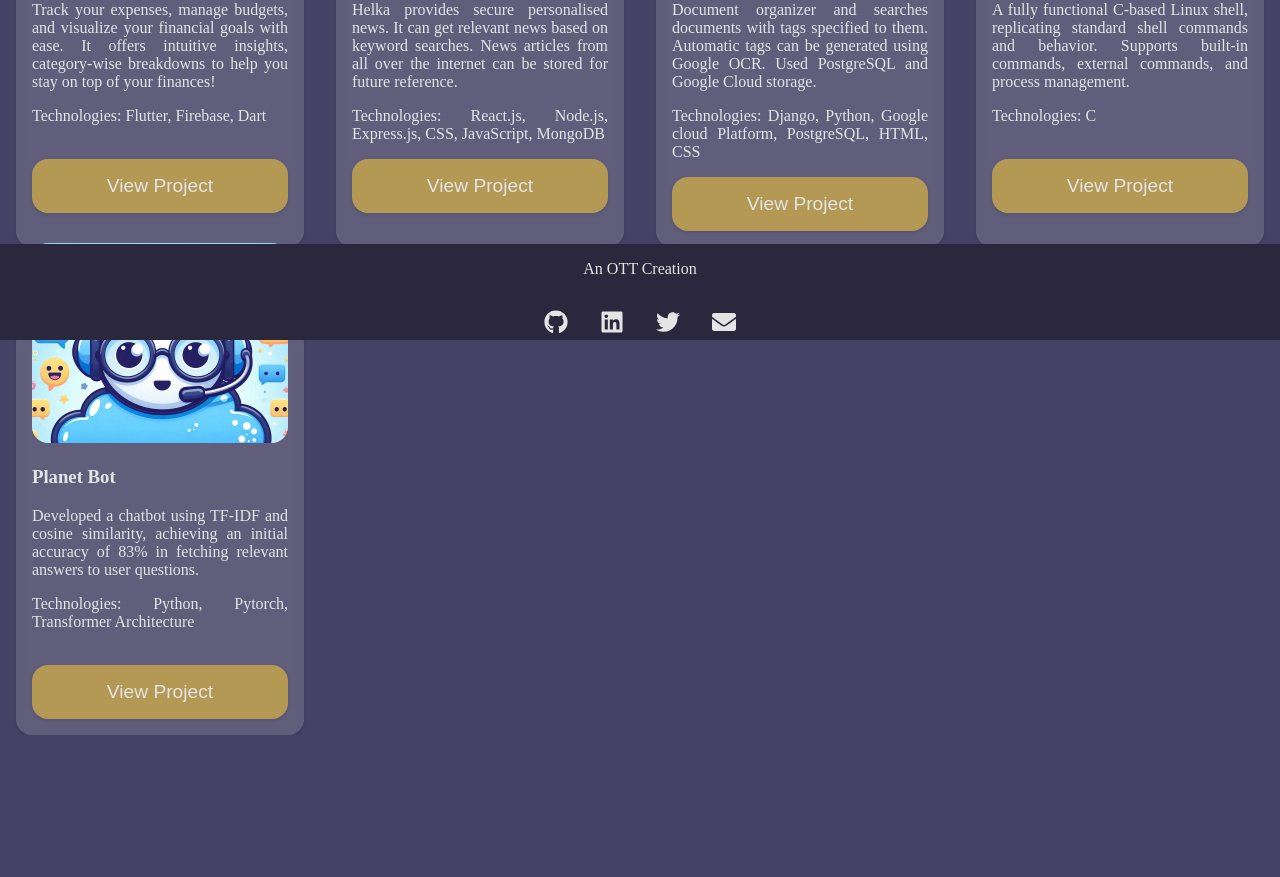
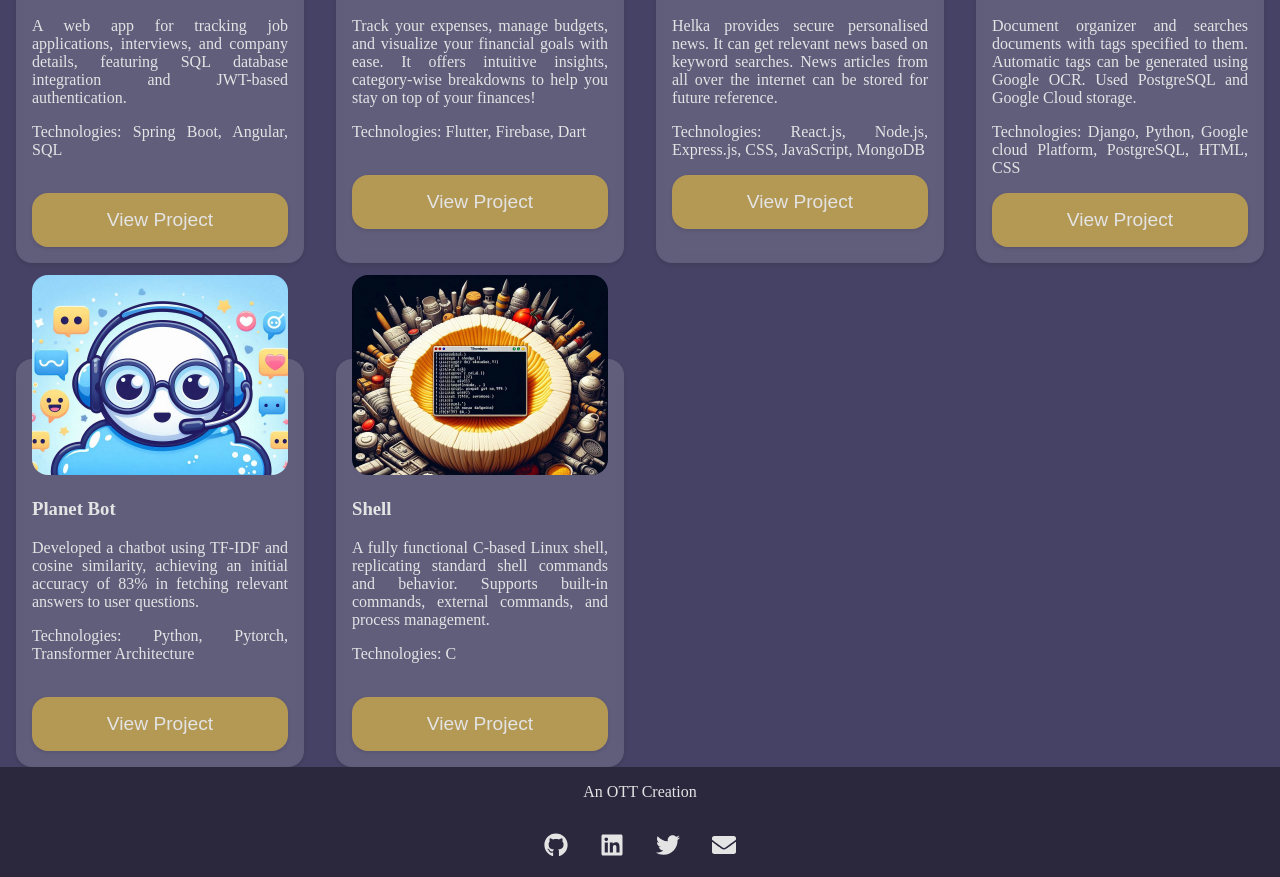
Before and after one commit to iam-tarun/portfolio-app, a React (Create React App) app: page /projects in a window 1280 px wide. Shown: the part 460-1337 px from the top of the page. Before the commit the page ends 1195 px from the top, so only its background shows below. Built offline with nearby package versions, Linux system fonts and the light colour scheme.

Commit message:
add new project and skills

```diff
--- a/src/Components/About.js
+++ b/src/Components/About.js
@@ -27,11 +27,11 @@ function About() {
               <p>Experience</p>
             </div>
             <div className="highlight-card">
-              <h4>10+ Projects</h4>
+              <h4>5+ Projects</h4>
               <p>Completed</p>
             </div>
             <div className="highlight-card">
-              <h4>MEAN/MERN Stack</h4>
+              <h4>MEAN/MERN Stack, Spring Boot</h4>
               <p>Specialized Skills</p>
             </div>
           </div>
@@ -40,14 +40,17 @@ function About() {
             <h4>Skills</h4>
             <div className="skills-grid">
               <span>React</span>
+              <span>Angular</span>
+              <span>Spring Boot</span>
+              <span>Node.js</span>
               <span>Python</span>
               <span>JavaScript</span>
+              <span>Java</span>
               <span>SQL</span>
               <span>MongoDB</span>
               <span>HTML</span>
               <span>CSS</span>
               <span>Git</span>
-              <span>Node.js</span>
               <span>Machine Learning</span>
               <span>Data Analysis</span>
               <span>Cloud Computing</span>
--- a/src/Components/Projects.js
+++ b/src/Components/Projects.js
@@ -12,6 +12,17 @@ function Projects() {
           Projects
         </h2>
         <div className='projects'>
+        <div className='project-card'>
+              <img className='project-img' src={ft} alt='job quest' />
+              <h3>Job Quest</h3>
+              <p>A web app for tracking job applications, interviews, and company details, featuring SQL database integration and JWT-based authentication.</p>
+              <p>Technologies: Spring Boot, Angular, SQL</p><br />
+              <button >
+                <a
+                style={{textDecoration: 'none', color: '#e4e4e5'}}
+                href='https://github.com/iam-tarun/JobQuest' target='_blank' rel='noreferrer'>View Project</a>
+              </button>
+            </div>
           <div className='project-card'>
               <img className='project-img' src={ft} alt='finance tracker' />
               <h3>Finance Tracker</h3>
@@ -46,6 +57,17 @@ function Projects() {
             </button>
           </div>
           <div className="project-card">
+            <img className='project-img' src={chatbot} alt='shell' />
+            <h3>Planet Bot</h3>
+            <p>Developed a chatbot using TF-IDF and cosine similarity, achieving an initial accuracy of 83% in fetching relevant answers to user questions.</p>
+            <p>Technologies: Python, Pytorch, Transformer Architecture</p><br />
+            <button >
+              <a
+              style={{textDecoration: 'none', color: '#e4e4e5'}}
+              href='https://github.com/iam-tarun/PlanetBot' target='_blank' rel='noreferrer'>View Project</a>
+            </button>
+          </div>
+          <div className="project-card">
             <img className='project-img' src={shell} alt='shell' />
             <h3>Shell</h3>
             <p>A fully functional C-based Linux shell, replicating standard shell commands and behavior. Supports built-in commands, external commands, and process management.</p>
@@ -56,17 +78,7 @@ function Projects() {
               href='https://github.com/iam-tarun/Linux-shell' target='_blank' rel='noreferrer'>View Project</a>
             </button>
           </div>
-          <div className="project-card">
-            <img className='project-img' src={chatbot} alt='shell' />
-            <h3>Planet Bot</h3>
-            <p>Developed a chatbot using TF-IDF and cosine similarity, achieving an initial accuracy of 83% in fetching relevant answers to user questions.</p>
-            <p>Technologies: Python, Pytorch, Transformer Architecture</p><br />
-            <button >
-              <a
-              style={{textDecoration: 'none', color: '#e4e4e5'}}
-              href='https://github.com/iam-tarun/PlanetBot' target='_blank' rel='noreferrer'>View Project</a>
-            </button>
-          </div>
+
         </div>
     </div>
   )
--- a/src/index.css
+++ b/src/index.css
@@ -116,13 +116,13 @@ body {
   margin-top: 5rem;
   color: #e4e4e5;
   text-align: center;
-  width: 100%;
+  width: 100vw;
   overflow: hidden;
 }
 
 .projects {
   display: grid;
-  grid-template-columns: repeat(auto-fill, minmax(300px, 1fr));
+  grid-template-columns: repeat(auto-fill, minmax(280px, 1fr));
   justify-content: center;
   text-align: justify;
 }
@@ -141,7 +141,7 @@ body {
   color: #e4e4e5;
   position: relative;
   transition: transform 0.3s;
-  margin-top: 5rem;
+  margin-top: 6rem;
   margin-inline: 1rem;
 }
 
@@ -174,6 +174,7 @@ body {
 .about-section {
   color: #e4e4e5;
   min-width: 100%;
+  min-height: 80vh;
 }
 
 .about-container {
@@ -379,10 +380,11 @@ body {
   width: 100%;
   height: 12vh;
   bottom: 0;
-  position: fixed;
+  /* position: fixed; */
 }
 
 .footer-container {
+  background-color: #2b283e;
   max-width: 100%;
   margin: 0 auto;
   display: flex;
```
